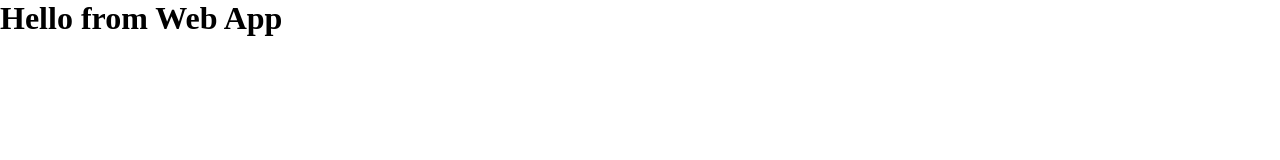
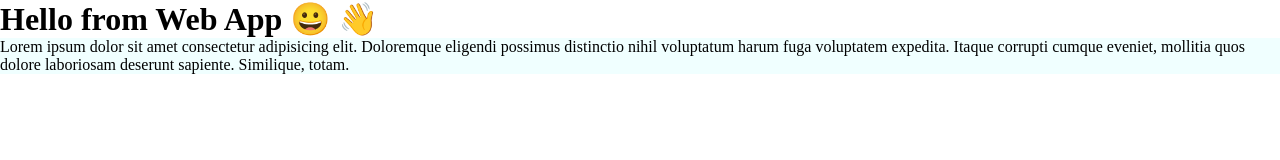
Before and after one commit to CH-SOF-GITHUB/Project-Of-Sarah, a plain HTML site: page index.html in a window 1280 px wide. Drawn offline with Linux system fonts and the light colour scheme.

Commit message:
Adding Style and content

```diff
--- a/index.html
+++ b/index.html
@@ -12,9 +12,13 @@
 <body>
     <div class="container">
         <div class="header">
-            <h1>Hello from Web App</h1>
+            <h1>Hello from Web App 😀 👋</h1>
         </div>
-        <div class="main"></div>
+        <div class="main">
+            <p>Lorem ipsum dolor sit amet consectetur adipisicing elit. Doloremque eligendi possimus distinctio nihil
+                voluptatum harum fuga voluptatem expedita. Itaque corrupti cumque eveniet, mollitia quos dolore
+                laboriosam deserunt sapiente. Similique, totam.</p>
+        </div>
         <div class="footer"></div>
     </div>
     <script src="script.js"></script>
--- a/style.css
+++ b/style.css
@@ -3,3 +3,7 @@
     margin: 0;
     padding: 0;
 }
+
+p{
+    background-color: azure;
+}
```
